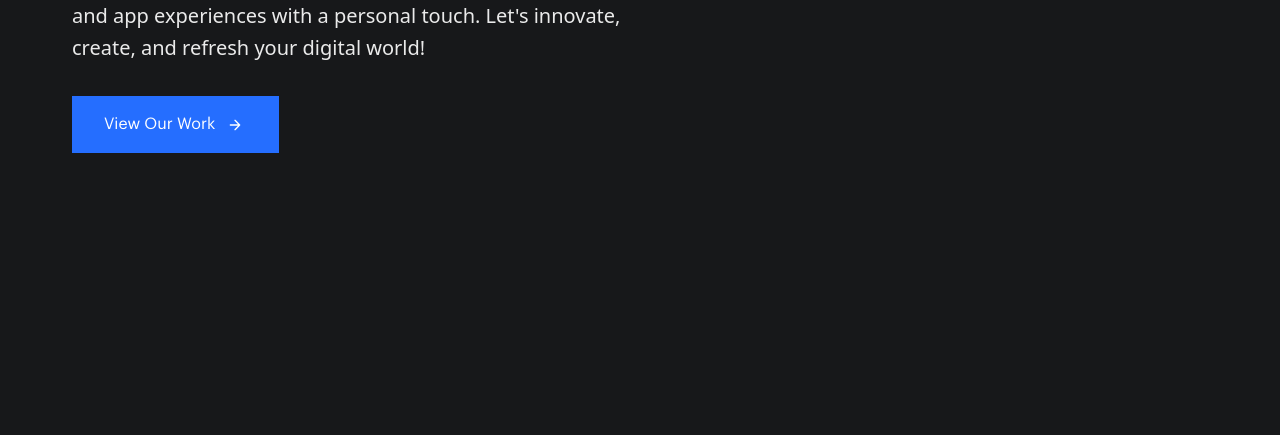
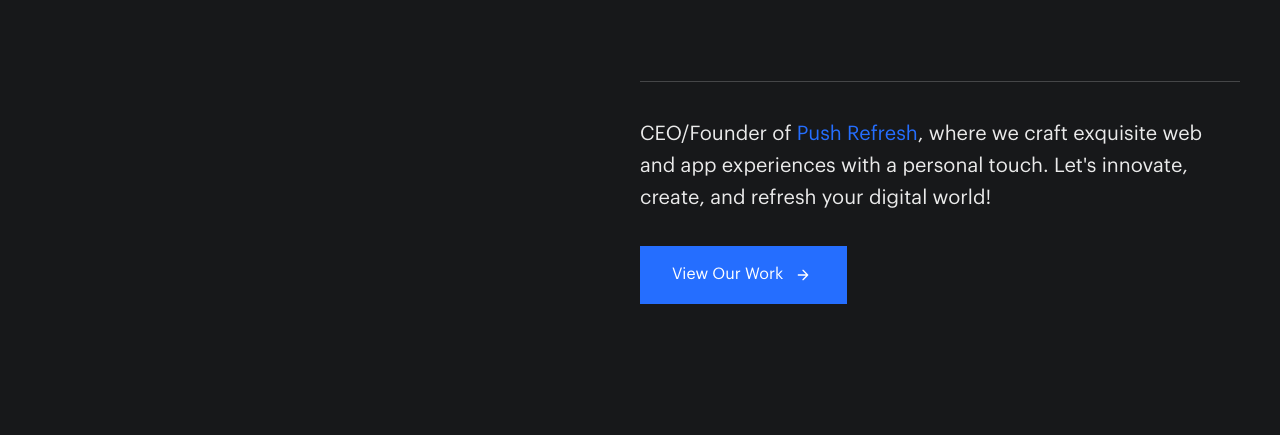
Before and after one commit to pr-rossi/itsmichaelrossi, a plain HTML site: page index.html in a window 1280 px wide. Shown: the part 544-979 px from the top of the page. Before the commit the page ends 834 px from the top, so only its background shows below. Drawn offline with nearby package versions, Linux system fonts and the light colour scheme.

Commit message:
Update index.html

```diff
--- a/index.html
+++ b/index.html
@@ -1,3 +1,11 @@
+<!DOCTYPE html>
+<html lang="en">
+<head>
+    <meta charset="UTF-8">
+    <meta name="viewport" content="width=device-width, initial-scale=1.0">
+    <title>Portfolio</title>
+    <script src="https://cdnjs.cloudflare.com/ajax/libs/gsap/3.12.2/gsap.min.js"></script>
+    <style>
 <!DOCTYPE html>
 <html lang="en">
 <head>
@@ -99,12 +107,12 @@
         }
 
         .hero-content {
-            max-width: 600px;
+            width: 100%;
         }
 
         .avatar {
-            width: 120px;
-            height: 120px;
+            width: 80px;
+            height: 80px;
             border-radius: 50%;
             margin-bottom: 2rem;
             opacity: 0;
@@ -114,7 +122,8 @@
         h1 {
             font-family: 'Editor\'s Note', serif;
             font-size: 4rem;
-            margin-bottom: 1.5rem;
+            font-weight: 400;
+            margin-bottom: 8rem;
             line-height: 1.2;
             opacity: 0;
             transform: translateY(20px);
@@ -131,6 +140,19 @@
             font-weight: 200;
             margin-bottom: 2rem;
             color: #fafafaee;
+            opacity: 0;
+            transform: translateY(20px);
+        }
+
+        .subtitle-container {
+            display: flex;
+            justify-content: flex-end;
+        }
+
+        .subtitle-content {
+            max-width: 600px;
+            border-top: 0.5px solid rgba(255, 255, 255, 0.2);
+            padding-top: 1rem;
             opacity: 0;
             transform: translateY(20px);
         }
@@ -250,7 +272,9 @@
             <div class="hero-content">
                 <img src="/images/rossi.jpeg" alt="Rossi" class="avatar">
                 <h1>Howdy, I'm <span class="highlight">Rossi</span></h1>
-                <p class="subtitle">CEO/Founder of <a href="https://pushrefresh.com" target="_blank">Push Refresh</a>, where we craft exquisite web and app experiences with a personal touch. Let's innovate, create, and refresh your digital world!</p>
+                <div class="subtitle-container">
+                    <div class="subtitle-content">
+                    <p class="subtitle">CEO/Founder of <a href="https://pushrefresh.com" target="_blank">Push Refresh</a>, where we craft exquisite web and app experiences with a personal touch. Let's innovate, create, and refresh your digital world!</p>
                 <a href="https://pushrefresh.com/work" class="cta">
                     <p>View Our Work</p>
                     <div class="arrow-container">
@@ -262,6 +286,8 @@
                         </svg>
                     </div>
                 </a>
+            </div>
+        </div>
             </div>
         </section>
     </div>
@@ -281,6 +307,14 @@
                 y: 0,
                 duration: 1,
                 delay: 0.2,
+                ease: 'power3.out'
+            });
+
+            gsap.to('.subtitle-content', {
+                opacity: 1,
+                y: 0,
+                duration: 1,
+                delay: 0.4,
                 ease: 'power3.out'
             });
 
```
